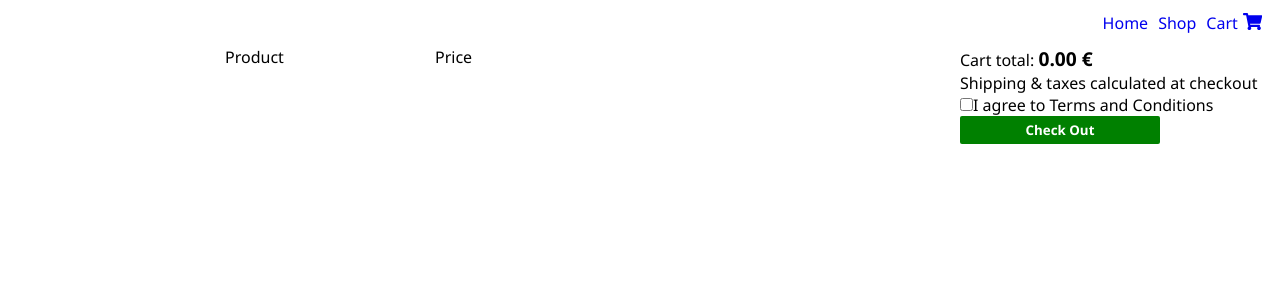
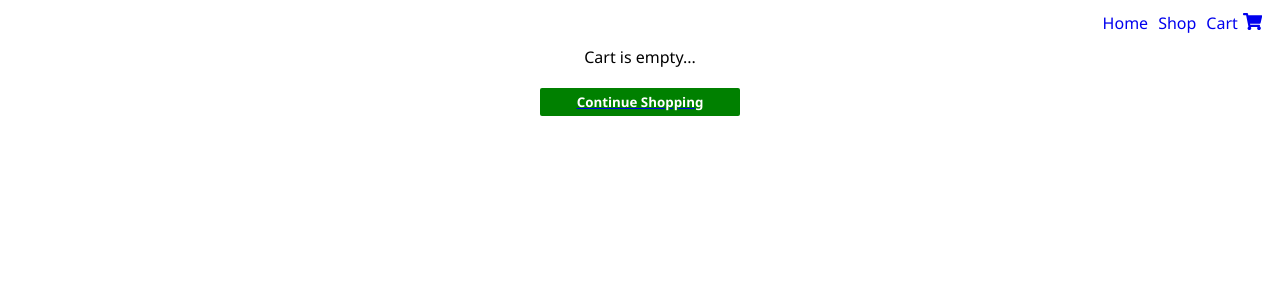
Before and after one commit to GytAndr/shopping-cart, a React (Create React App) app: page /cart in a window 1280 px wide. Shown: the top 300 px of the page. Built offline with nearby package versions, Linux system fonts and the light colour scheme.

Commit message:
Empty cart logic

```diff
--- a/src/Styles/Cart.css
+++ b/src/Styles/Cart.css
@@ -2,14 +2,16 @@
 	height: 250px;
 	width: 220px;
 	display: grid;
-	grid-template-columns: repeat(4, 200px);
+	grid-template-columns: repeat(3, 200px);
+	justify-items: center;
+	align-items: center;
 	gap: 10px;
-	border-radius: 4px;
 }
 .cart-labels {
 	display: grid;
-	grid-template-columns: repeat(4, 200px);
+	grid-template-columns: repeat(3, 200px);
 	gap: 10px;
+	justify-items: center;
 }
 .cart {
 	width: 80%;
@@ -23,7 +25,6 @@
 	height: 190px;
 	width: 200px;
 	object-fit: scale-down;
-	border-radius: 6px;
 }
 
 .cart-product-col {
@@ -35,11 +36,15 @@
 	grid-column-end: 3;
 }
 .cart-sidebar {
-	height: 100%;
+	height: 40%;
 	width: 25%;
 	position: fixed;
 	right: 0;
 	top: 45px;
+	display: flex;
+	flex-direction: column;
+	justify-content: center;
+	gap: 25px;
 }
 .fake-link {
 	cursor: pointer;
@@ -51,3 +56,9 @@
 	font-size: 1.2rem;
 	font-weight: bold;
 }
+.cart-empty {
+	display: flex;
+	flex-direction: column;
+	align-items: center;
+	gap: 20px;
+}
--- a/src/pages/Cart.jsx
+++ b/src/pages/Cart.jsx
@@ -1,4 +1,5 @@
 import '../Styles/Cart.css';
+import { Link } from 'react-router-dom';
 const Cart = ({ cartProducts, deleteCartItem }) => {
 	const totalSum = cartProducts
 		.reduce(
@@ -7,12 +8,22 @@ const Cart = ({ cartProducts, deleteCartItem }) => {
 			0
 		)
 		.toFixed(2);
+	if (!cartProducts.length) {
+		return (
+			<div className="cart-empty">
+				<p>Cart is empty... </p>
+				<Link to="/shop">
+					<button className="product-page--btn">Continue Shopping</button>
+				</Link>
+			</div>
+		);
+	}
 	return (
 		<div className="cart">
 			<div className="cart-wrapper">
 				<div className="cart-labels">
-					<p>Product</p>
-					<p>Price</p>
+					<p>PRODUCT</p>
+					<p>PRICE</p>
 				</div>
 				{cartProducts.map((product, index) => {
 					return (
```
